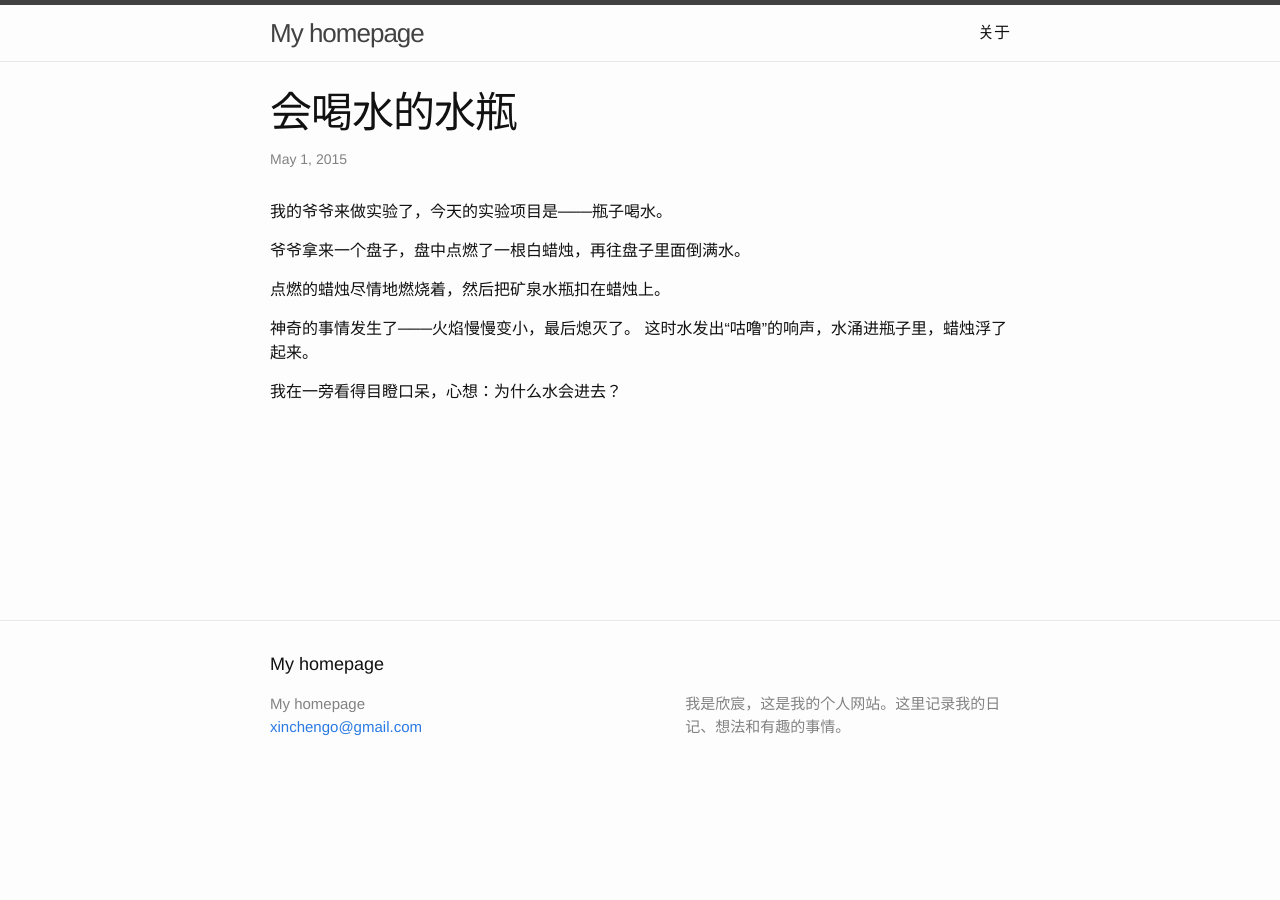
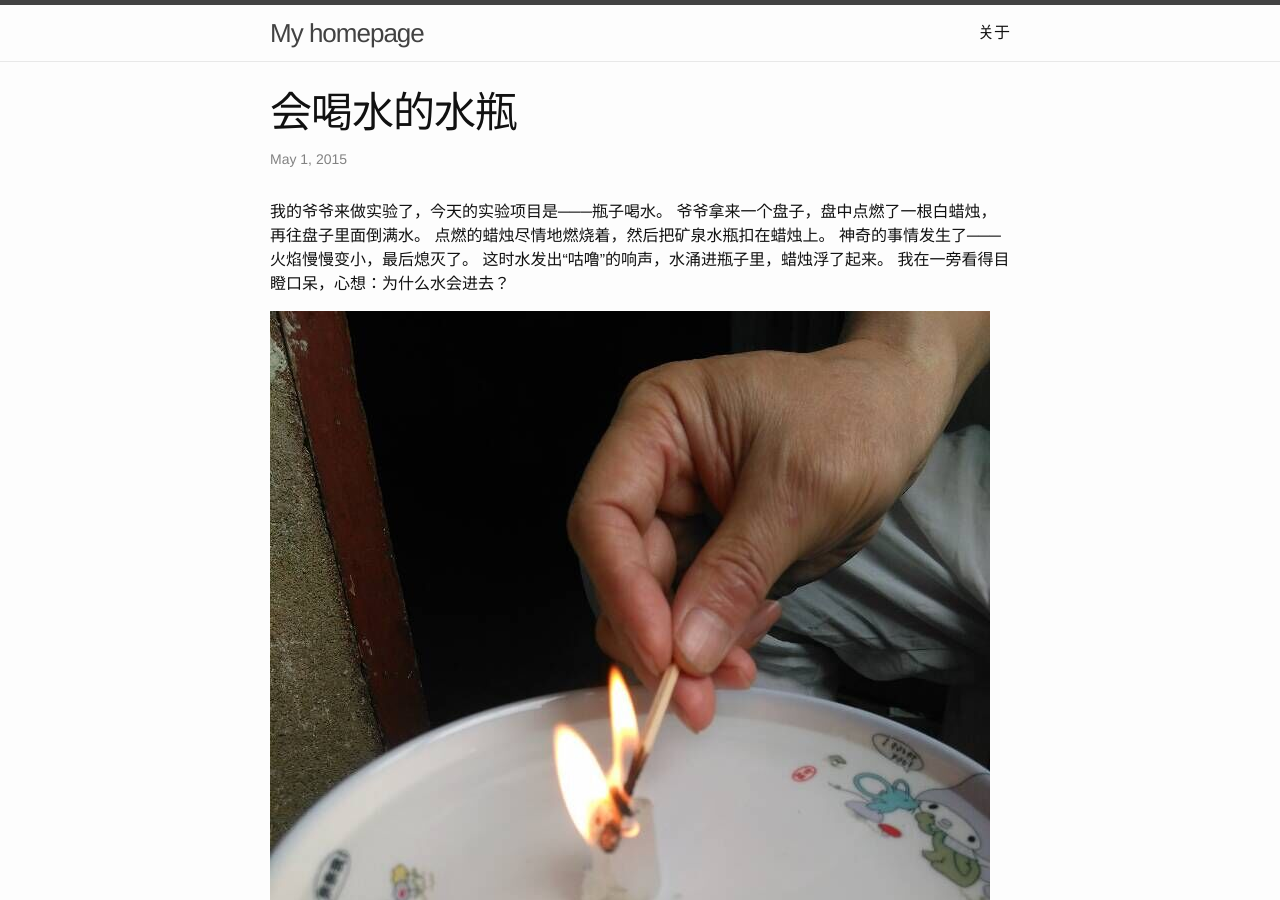
Before and after one commit to xinchengo/xinchengo_old.github.io, a Jekyll site: the page built from _posts/2015-05-01-water-experiment.markdown, in a window 1280 px wide and 900 px high. Built offline with Jekyll 4.4.1, drawn with Linux system fonts in a browser that asks for light colours.

Commit message:
add post

```diff
--- a/_posts/2015-04-20-tree-smile.markdown
+++ b/_posts/2015-04-20-tree-smile.markdown
@@ -11,4 +11,5 @@ categories: writing
 突然，一阵狂风吹来，把小树苗吹得东倒西歪，快要吹倒了。小明和小强不知道应不应该扶小树，他们就讨论，小明说：“不要紧。”小强说:“不扶树苗的话，树苗会吹折的。”小明明白了小强说的话是对的，小明和小强就开始扶树苗了。
 
 小明找来绳子，小明找来一根木棒，他们用绳子把木棒和树苗捆了起来。一阵风把树苗的叶子吹得沙沙响，仿佛小树笑了。
+
 ![](/images/tree_smile.jpg)
--- a/_posts/2015-04-28-make-candle.markdown
+++ b/_posts/2015-04-28-make-candle.markdown
@@ -6,13 +6,9 @@ categories: writing
 ---
 
 我在药丸的包装上撕下一层蜡，开始把它揉成一团。
-
 接着把它搓成一长条。接下来把他撕成两半，变成了两条。
-
 之后在其中一条上粘一根线，最后把两条蜡粘在一起蜡烛就做成了。
-
 我想测验一下，蜡烛烧了一段时间，点着了，发出了黄色的光芒。
-
 我高兴地笑了。
 
-![](images/make_candle.jpg)
+![](/images/make_candle.jpg)
--- a/_posts/2015-05-01-water-experiment.markdown
+++ b/_posts/2015-05-01-water-experiment.markdown
@@ -7,19 +7,15 @@ categories: writing
 
 
 我的爷爷来做实验了，今天的实验项目是───瓶子喝水。
-
 爷爷拿来一个盘子，盘中点燃了一根白蜡烛，再往盘子里面倒满水。
-
 点燃的蜡烛尽情地燃烧着，然后把矿泉水瓶扣在蜡烛上。
-
 神奇的事情发生了───火焰慢慢变小，最后熄灭了。 这时水发出“咕噜”的响声，水涌进瓶子里，蜡烛浮了起来。
-
 我在一旁看得目瞪口呆，心想：为什么水会进去？
 
-![](images/water_in_the_box_experiment_01.jpg)
+![](/images/water_in_the_box_experiment_01.jpg)
 
-![](images/water_in_the_box_experiment_02.jpg)
+![](/images/water_in_the_box_experiment_02.jpg)
 
-![](images/water_in_the_box_experiment_03.jpg)
+![](/images/water_in_the_box_experiment_03.jpg)
 
-![](images/water_in_the_box_experiment_04.jpg)
+![](/images/water_in_the_box_experiment_04.jpg)
```
